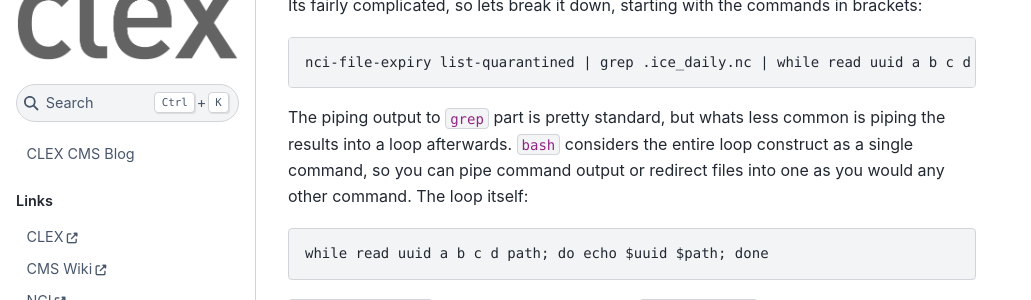
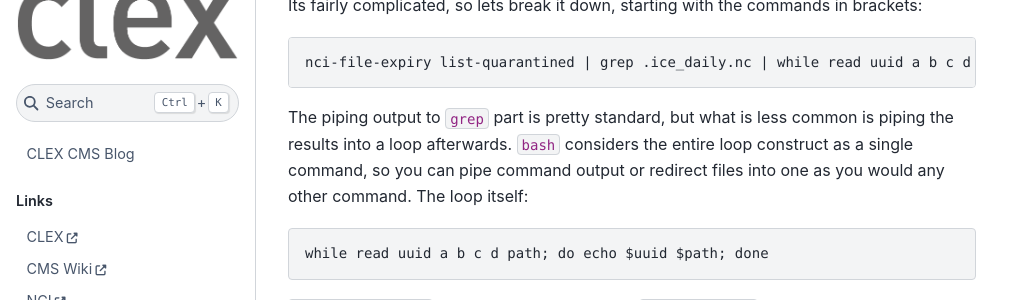
Before and after one commit to coecms/coecms.github.io, a Jupyter Book: the page built from posts/2023-03-30-file-expiry-shortcut.md, in a window 1280 px wide and 900 px high, scrolled down 637 px. Shown: the part 153-453 px from the top of the window, without its empty margins (0-1031 px from the left). Built offline with Jupyter Book 1.0.4 settings and Sphinx 7.4.7 and the Sphinx Book theme 1.1.4, drawn with Linux system fonts in a browser that asks for light colours.

Commit message:
Update posts/2023-03-30-file-expiry-shortcut.md
Co-authored-by: Paola Petrelli <paola.petrelli@utas.edu.au>

````diff
--- a/posts/2023-03-30-file-expiry-shortcut.md
+++ b/posts/2023-03-30-file-expiry-shortcut.md
@@ -30,7 +30,7 @@ Its fairly complicated, so lets break it down, starting with the commands in bra
 ```
 nci-file-expiry list-quarantined | grep .ice_daily.nc | while read uuid a b c d path; do echo $uuid $path; done
 ```
-The piping output to `grep` part is pretty standard, but whats less common is piping the results into a loop afterwards. `bash` considers the entire loop construct as a single command, so you can pipe command output or redirect files into one as you would any other command. The loop itself:
+The piping output to `grep` part is pretty standard, but what is less common is piping the results into a loop afterwards. `bash` considers the entire loop construct as a single command, so you can pipe command output or redirect files into one as you would any other command. The loop itself:
 ```
 while read uuid a b c d path; do echo $uuid $path; done
 ```
````
